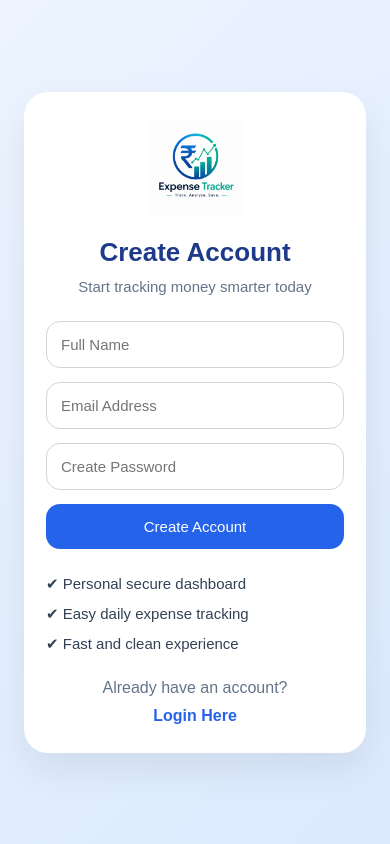
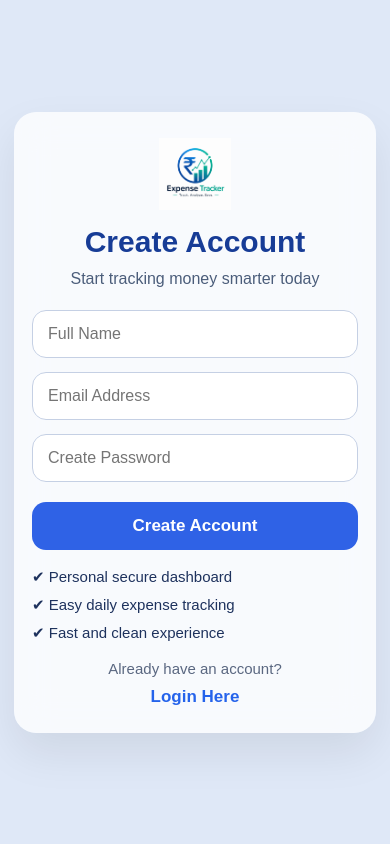
Before and after one commit to RavinKIT/Personal-Expense-Tracker, a Flask app: page /register in a window 390 px wide. Run offline with Flask 3, Linux system fonts and the light colour scheme.

Commit message:
responsive style css

```diff
--- a/static/style.css
+++ b/static/style.css
@@ -5,103 +5,206 @@
 }
 
 body{
-    font-family:Arial, sans-serif;
-    background:linear-gradient(135deg,#edf4ff,#dbeafe);
-    min-height:100vh;
-}
-
-.auth-wrapper{
+font-family:Arial, Helvetica, sans-serif;
+background:#dfe8f7;
 min-height:100vh;
 display:flex;
 justify-content:center;
 align-items:center;
-    padding:24px;
+padding:20px;
+}
+
+.auth-wrapper{
+width:100%;
+display:flex;
+justify-content:center;
+align-items:center;
 }
 
 .auth-card{
 width:100%;
-    max-width:430px;
-    background:white;
-    border-radius:24px;
+max-width:520px;
+background:rgba(255,255,255,0.78);
+backdrop-filter:blur(18px);
+border-radius:28px;
 padding:38px 34px;
+box-shadow:0 20px 45px rgba(0,0,0,0.08);
 text-align:center;
-    box-shadow:0 16px 38px rgba(0,0,0,0.08);
 }
 
 .logo{
-    width:95px;
-    height:95px;
-    object-fit:contain;
-    margin-bottom:18px;
+width:92px;
+margin-bottom:12px;
 }
 
 h1{
-    font-size:30px;
-    color:#1e3a8a;
+font-size:42px;
+color:#173c96;
 margin-bottom:10px;
+font-weight:700;
 }
 
 .subtitle{
-    color:#64748b;
-    margin-bottom:26px;
-    font-size:15px;
+font-size:20px;
+color:#4b5d7a;
+margin-bottom:28px;
 }
 
 form{
-    display:grid;
-    gap:14px;
+width:100%;
 }
 
 input{
 width:100%;
-    padding:14px;
-    border:1px solid #d1d5db;
-    border-radius:14px;
-    font-size:15px;
+padding:16px 18px;
+margin-bottom:16px;
+border:1px solid #c5d0e4;
+border-radius:16px;
+font-size:17px;
+outline:none;
+background:#fff;
+}
+
+input:focus{
+border-color:#2563eb;
 }
 
 button{
-    padding:14px;
+width:100%;
+padding:16px;
 border:none;
-    border-radius:14px;
-    background:#2563eb;
-    color:white;
-    font-size:15px;
+border-radius:16px;
+background:#2f62e6;
+color:#fff;
+font-size:18px;
+font-weight:600;
 cursor:pointer;
+margin-top:6px;
 }
 
 button:hover{
-    background:#1d4ed8;
+opacity:.95;
 }
 
 .features{
+margin-top:24px;
 text-align:left;
-    margin-top:20px;
-    color:#334155;
-    line-height:2;
-    font-size:15px;
+}
+
+.features p{
+font-size:16px;
+color:#1e325d;
+margin-bottom:12px;
 }
 
 .small-text{
-    margin-top:20px;
-    color:#64748b;
+margin-top:24px;
+font-size:16px;
+color:#5a6780;
 }
 
 .link-btn{
 display:inline-block;
 margin-top:10px;
+text-decoration:none;
+font-weight:700;
+font-size:18px;
 color:#2563eb;
-    font-weight:700;
-    text-decoration:none;
 }
 
-@media(max-width:600px){
+/* ---------- Tablet ---------- */
+@media (max-width: 900px){
+
 .auth-card{
-        padding:28px 22px;
+max-width:460px;
+padding:34px 28px;
+}
+
+h1{
+font-size:36px;
+}
+
+.subtitle{
+font-size:18px;
+}
+
+}
+
+/* ---------- Phone ---------- */
+@media (max-width: 600px){
+
+body{
+padding:14px;
+align-items:center;
+}
+
+.auth-card{
 max-width:100%;
+padding:26px 18px;
+border-radius:22px;
 }
+
+.logo{
+width:72px;
+margin-bottom:10px;
+}
+
+h1{
+font-size:30px;
+line-height:1.2;
+}
+
+.subtitle{
+font-size:16px;
+margin-bottom:22px;
+}
+
+input{
+padding:14px 15px;
+font-size:16px;
+border-radius:14px;
+margin-bottom:14px;
+}
+
+button{
+padding:14px;
+font-size:17px;
+border-radius:14px;
+}
+
+.features{
+margin-top:18px;
+}
+
+.features p{
+font-size:15px;
+margin-bottom:10px;
+}
+
+.small-text{
+margin-top:18px;
+font-size:15px;
+}
+
+.link-btn{
+font-size:17px;
+}
+
+}
+
+/* ---------- Small Phone ---------- */
+@media (max-width: 380px){
 
 h1{
 font-size:26px;
 }
+
+.subtitle{
+font-size:15px;
 }
+
+.logo{
+width:64px;
+}
+
+}
```
Lines whose indentation alone changed are shown as unchanged.
